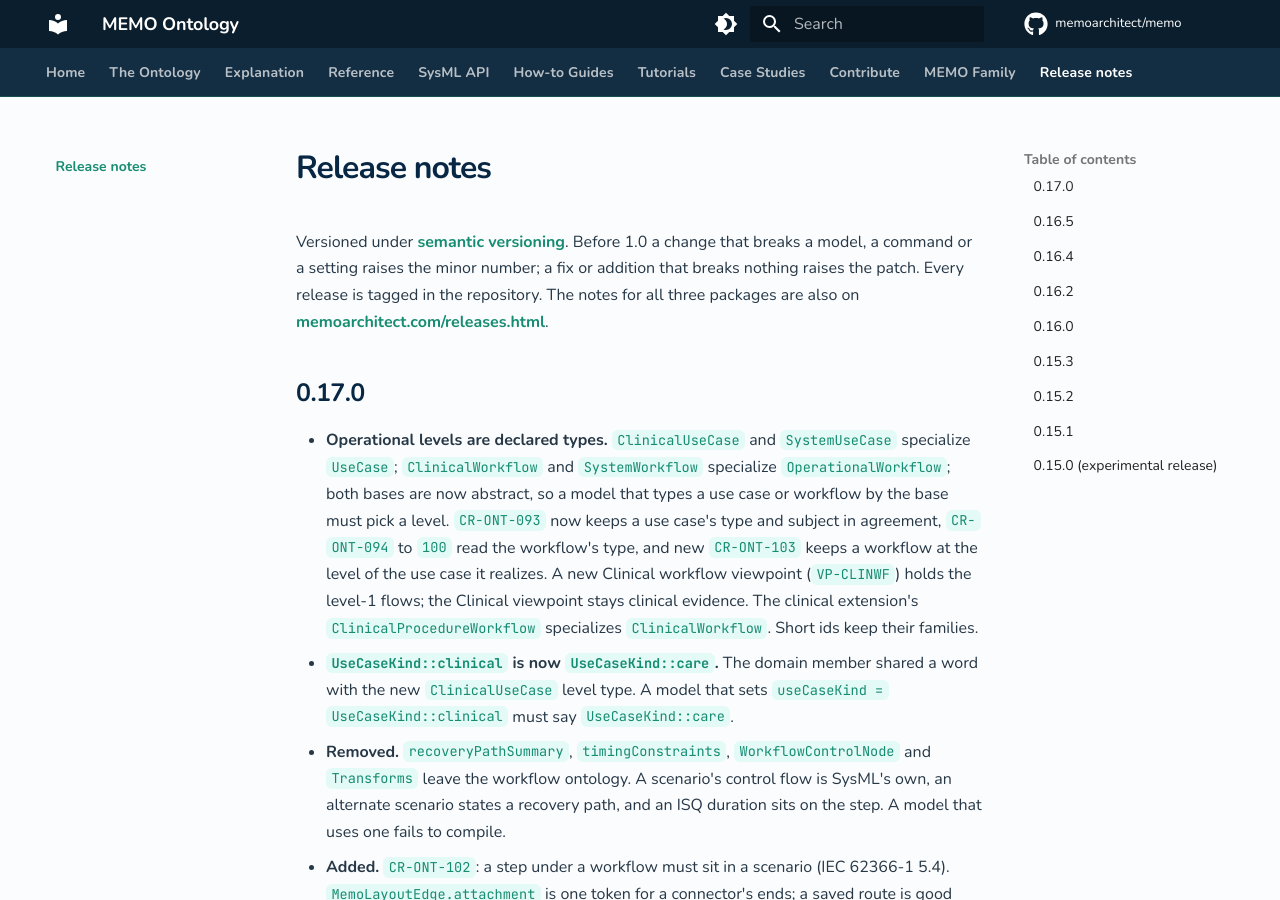
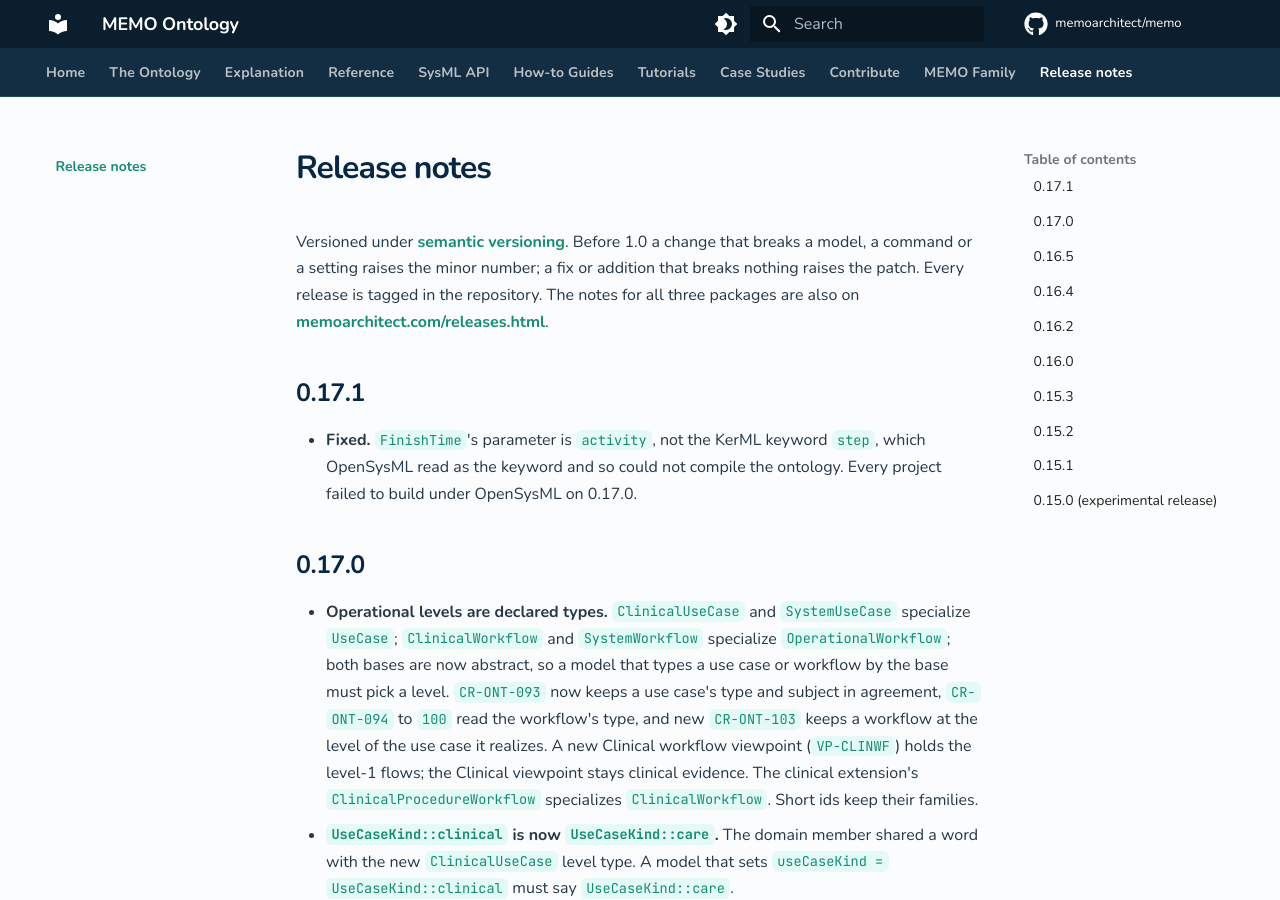
Before and after one commit to memoarchitect/memo, an MkDocs documentation site: the page built from docs/release-notes.md, in a window 1280 px wide and 900 px high. Built offline with MkDocs 1.6.1 and Material for MkDocs 9.7.7, drawn with Linux system fonts in a browser that asks for light colours; comment, search, counter and statistics services are not loaded.

Commit message:
release: 0.17.1
FinishTime's parameter is activity, not the KerML keyword step, so OpenSysML compiles the ontology.

Co-Authored-By: Claude Sonnet 5.5 <noreply@anthropic.com>

```diff
--- a/docs/release-notes.md
+++ b/docs/release-notes.md
@@ -1,6 +1,10 @@
 # Release notes
 
 Versioned under [semantic versioning](https://semver.org/). Before 1.0 a change that breaks a model, a command or a setting raises the minor number; a fix or addition that breaks nothing raises the patch. Every release is tagged in the repository. The notes for all three packages are also on [memoarchitect.com/releases.html](https://memoarchitect.com/releases.html).
+
+## 0.17.1
+
+- **Fixed.** `FinishTime`'s parameter is `activity`, not the KerML keyword `step`, which OpenSysML read as the keyword and so could not compile the ontology. Every project failed to build under OpenSysML on 0.17.0.
 
 ## 0.17.0
 
--- a/package.json
+++ b/package.json
@@ -1,6 +1,6 @@
 {
   "name": "@memoarchitect/ontology",
-  "version": "0.17.0",
+  "version": "0.17.1",
   "packageManager": "pnpm@9.15.0",
   "description": "MEMO — Medical Engineering Modelling Ontology. Pure SysML v2 medical-device ontology with native constraints, portable to any conformant SysML v2 tool (SysIDE, SysON, sysand).",
   "scripts": {
--- a/pyproject.toml
+++ b/pyproject.toml
@@ -1,6 +1,6 @@
 [project]
 name = "memo-ontology-docs"
-version = "0.17.0"
+version = "0.17.1"
 description = "Documentation for the MEMO ontology"
 requires-python = ">=3.10"
 dependencies = [
```
Also changed, not shown: README.md (+1 -1 lines), docs/sysml-api/architecture/operational/rollups/memo_rollups.md (+3 -3 lines), 14 other files.
